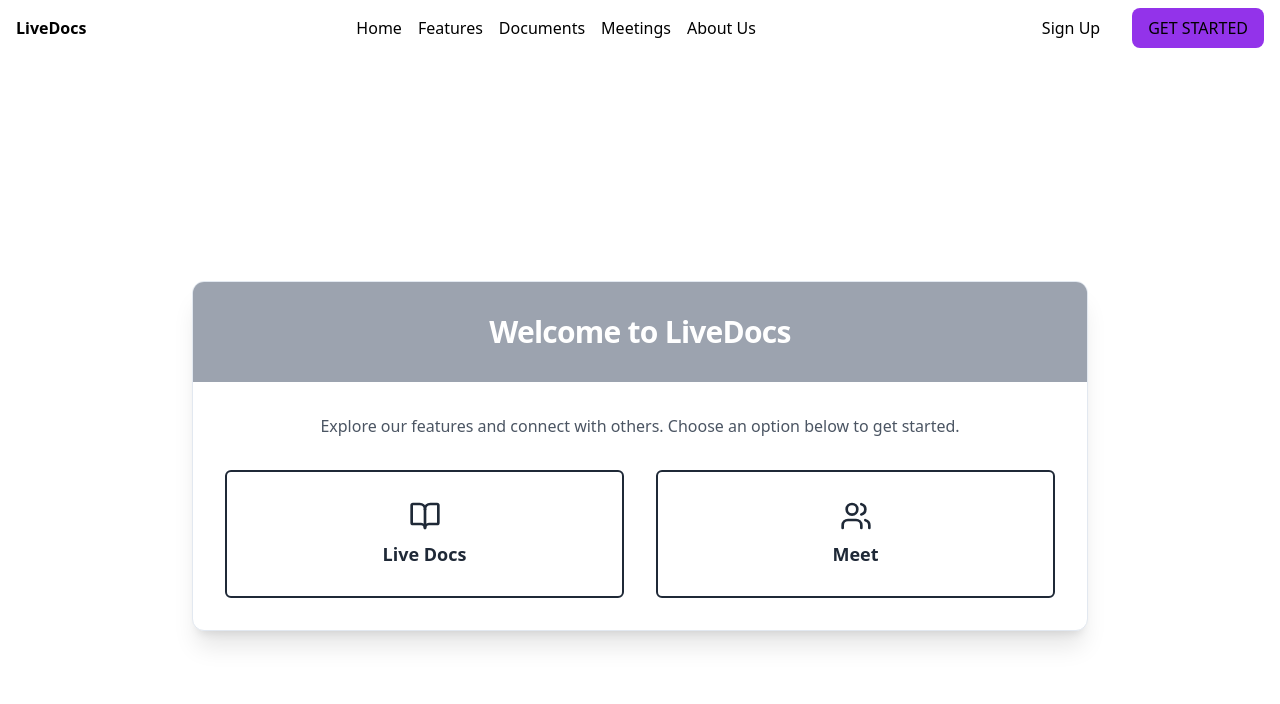
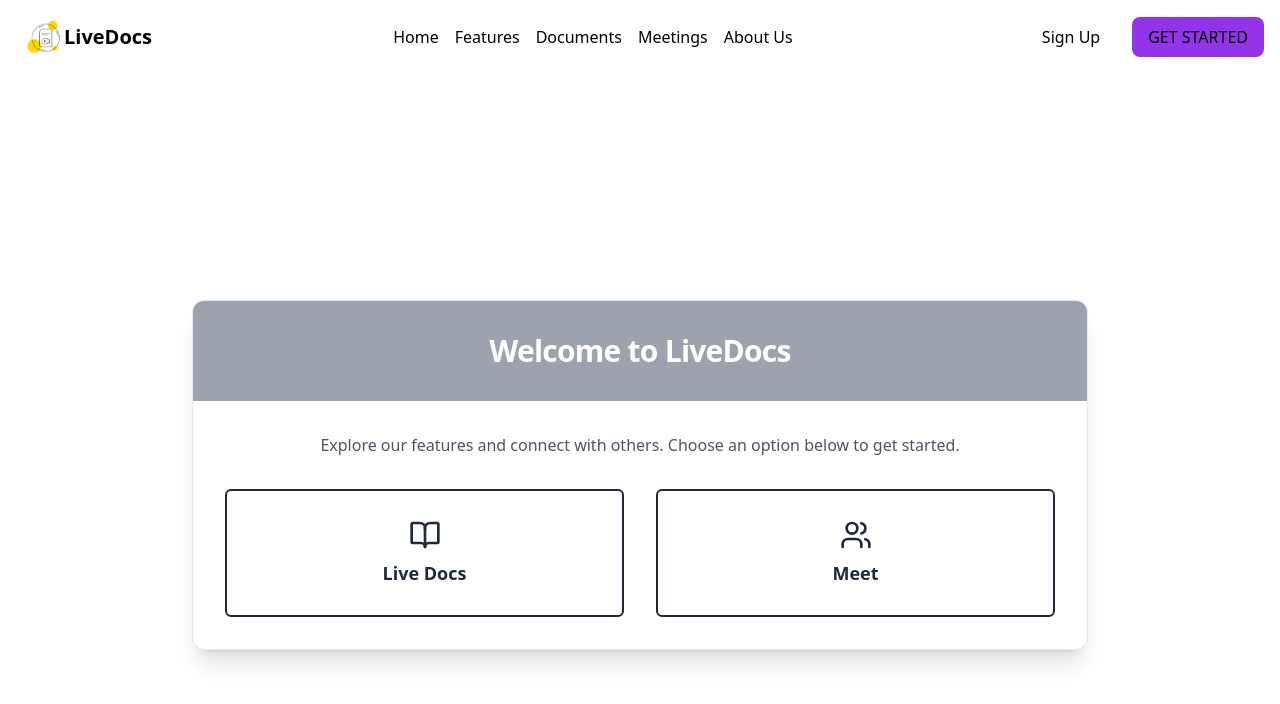
Before and after one commit to MeghaKaushal19/LiveDocs, a Next.js app: page / in a window 1280 px wide. Shown: the top 704 px of the page. Built offline with nearby package versions, Linux system fonts and the light colour scheme.

Commit message:
feat: Update navbar component with new logo and styling
- Added the @radix-ui/react-icons package for icon support
- Replaced the logo image with a new one
- Updated the styling of the navbar and logo

Related work:
- feat: updated navigation menu component

```diff
--- a/components/global/navbar.tsx
+++ b/components/global/navbar.tsx
@@ -1,12 +1,15 @@
 import Link from "next/link";
+import Image from 'next/image';
 
  const Navbar = () => {
   return (
     <nav className="flex items-center justify-between w-full px-4 py-2 bg-white">
-      {/* <Image src="/path-to-your-logo.svg" alt="LiveDocs Logo" width={32} height={32} /> */}
+      <div className = "flex items-center p-2">
+      <Image src="/images/image3.png" alt="LiveDocs Logo" width={40} height={40} />
       <Link href="/">
-        <p className="text-black font-bold">LiveDocs</p>
+        <p className="text-black text-xl font-bold">LiveDocs</p>
       </Link>
+      </div>
       <div className="flex">
         <Link href="/Home">
           <p className="text-black">Home</p>
```
Also changed, not shown: public/images/image3.png (added).
